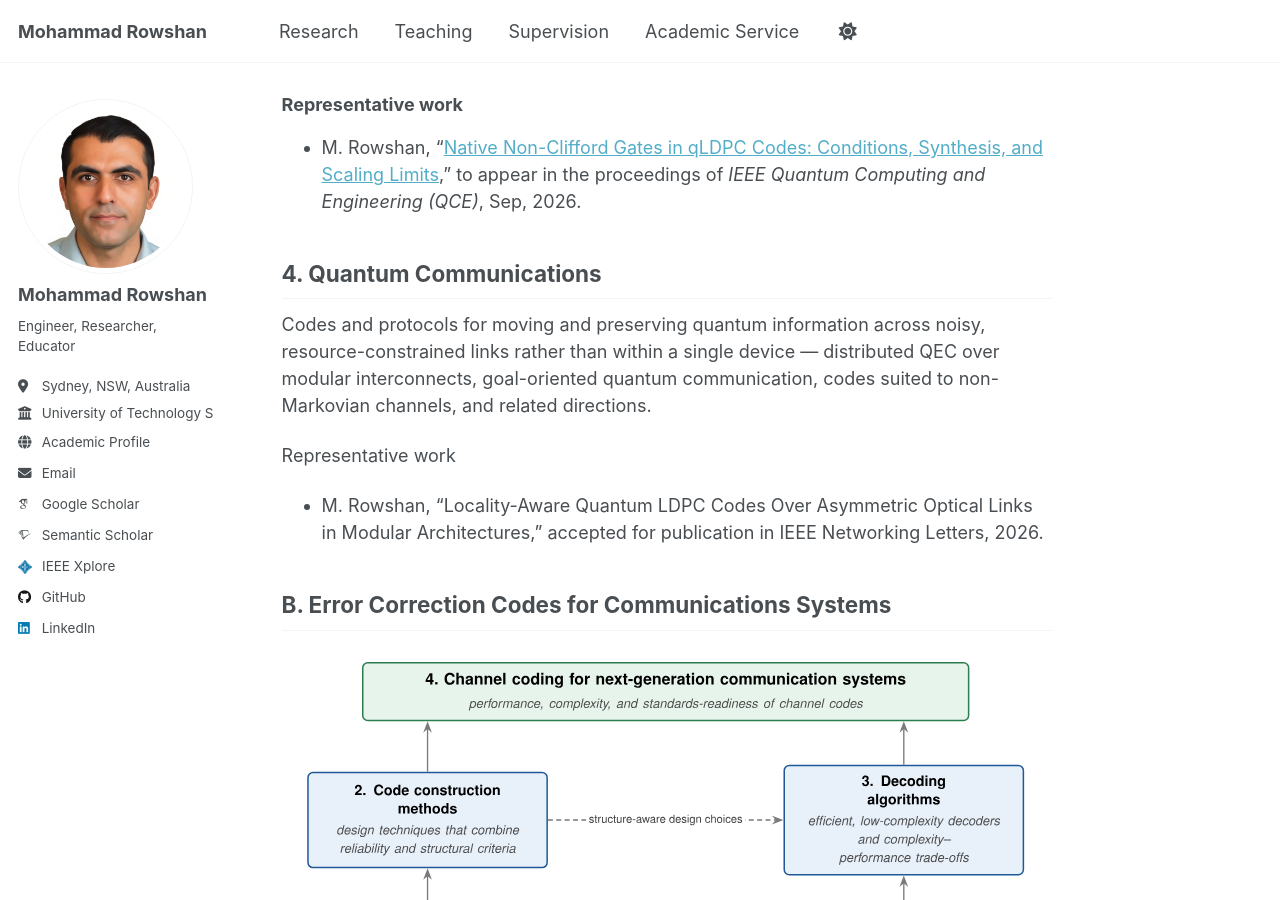
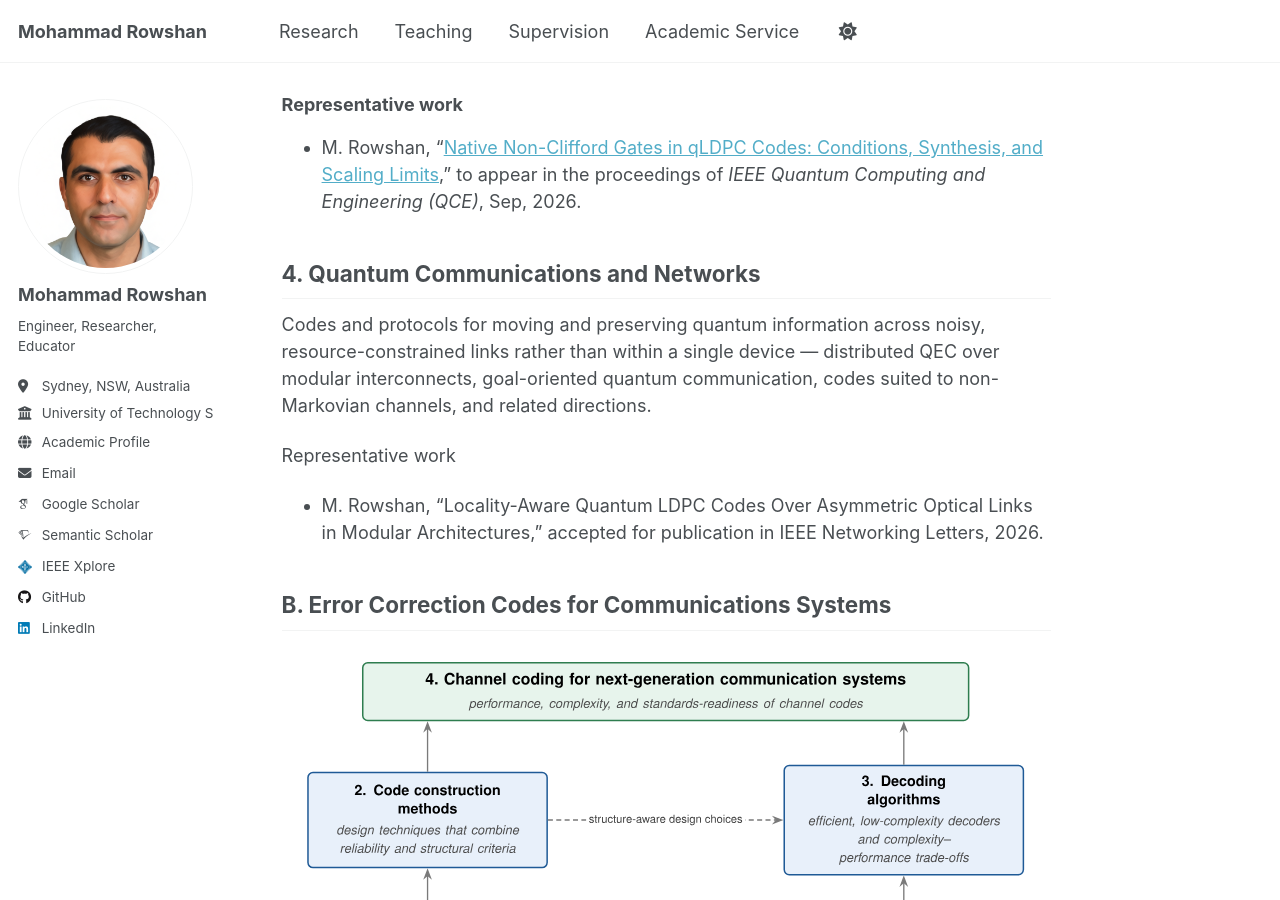
Before and after one commit to mohammad-rowshan/mohammad-rowshan.github.io, a Jekyll site: the page built from _pages/research.md, in a window 1280 px wide and 900 px high, scrolled down 2707 px. Built offline with Jekyll 4.4.1, drawn with Linux system fonts in a browser that asks for light colours; some web fonts are replaced; a script that is not in the unit is left out; comment, search, counter and statistics services are not loaded.

Commit message:
Rename section to 'Quantum Communications and Networks'
Updated section title to reflect broader scope on quantum communications.

```diff
--- a/_pages/research.md
+++ b/_pages/research.md
@@ -59,7 +59,7 @@ Using code structure to make fault-tolerant computation and hardware implementat
 -  M. Rowshan, “[Native Non-Clifford Gates in qLDPC Codes: Conditions, Synthesis, and Scaling Limits](https://arxiv.org/pdf/2601.22489),” to appear in the proceedings of *IEEE Quantum Computing and Engineering (QCE)*, Sep, 2026.
 
 
-## 4. Quantum Communications
+## 4. Quantum Communications and Networks
 
 Codes and protocols for moving and preserving quantum information across noisy, resource-constrained links rather than within a single device — distributed QEC over modular interconnects, goal-oriented quantum communication, codes suited to non-Markovian channels, and related directions.
 
```
